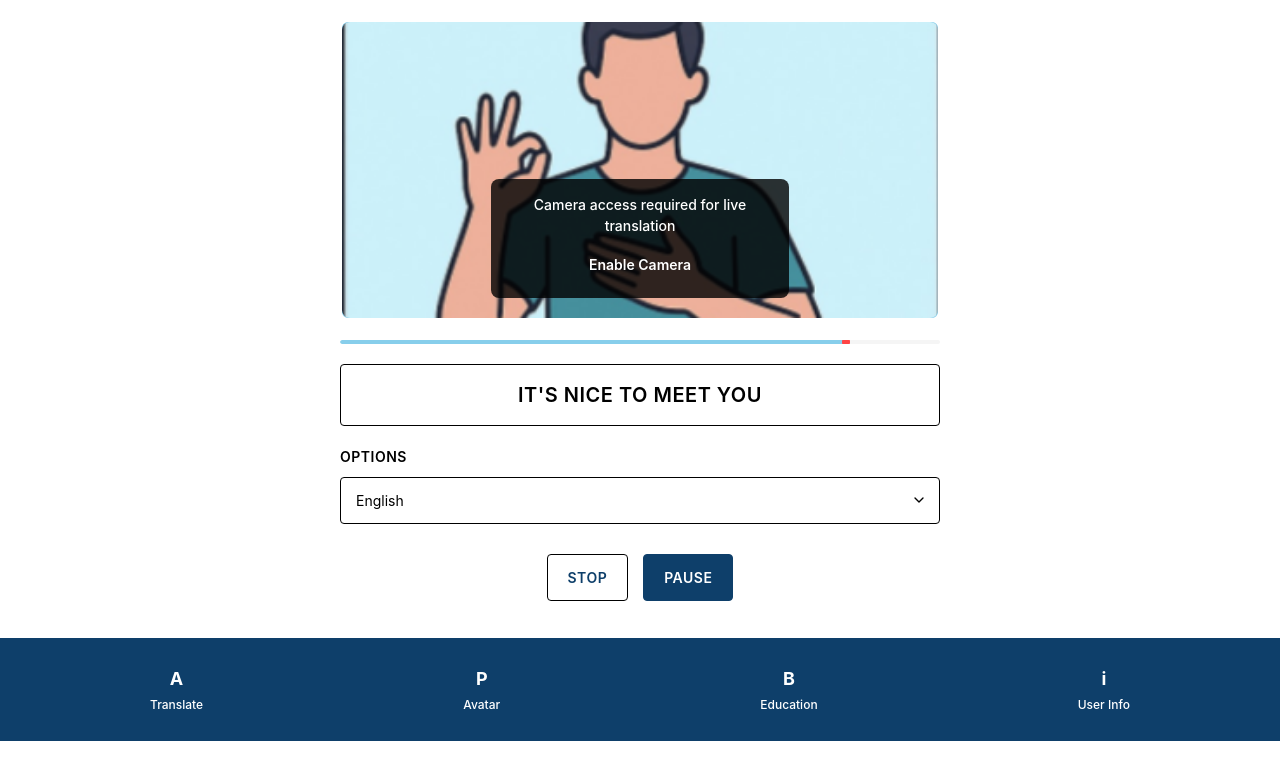
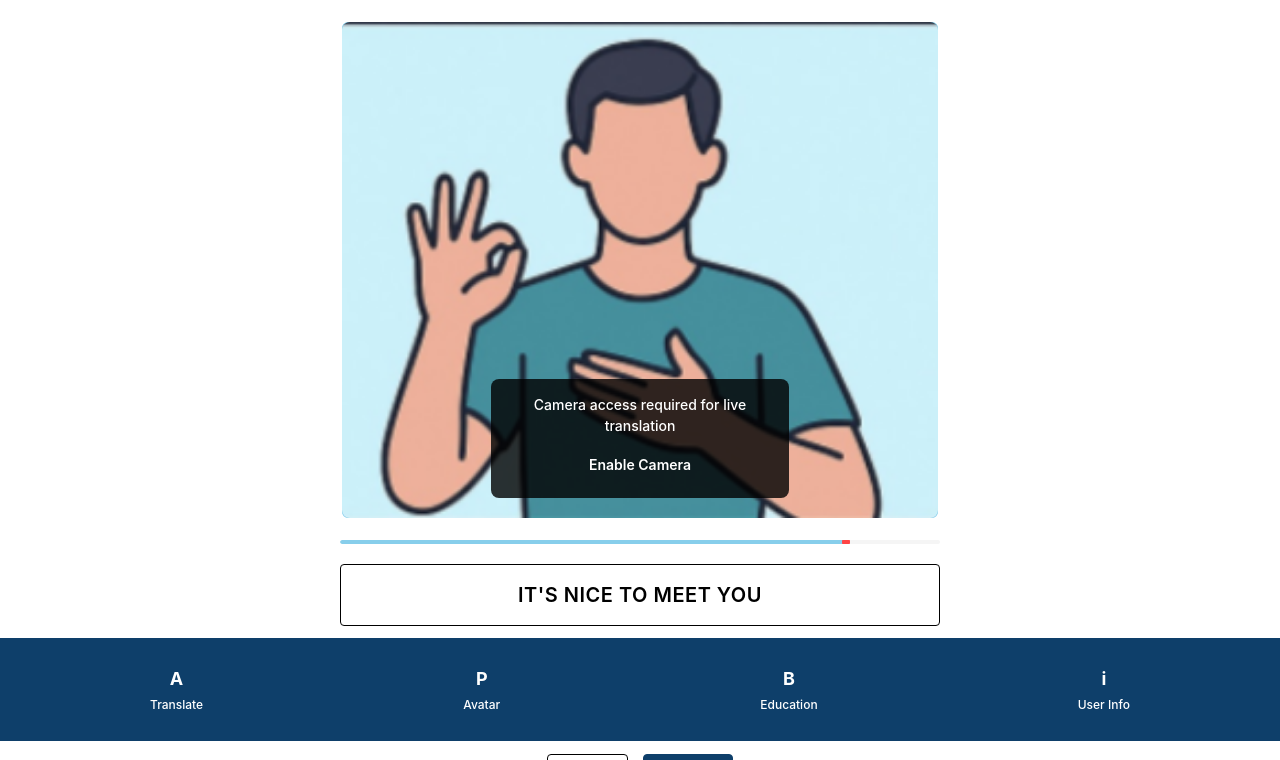
Before and after one commit to Boe6Eod7Nty/HandScribe, a PHP site: page / in a window 1280 px wide. Shown: the part 59-819 px from the top of the page. Run offline with PHP 8.4, Linux system fonts and the light colour scheme.

Commit message:
Increased video display height.

```diff
--- a/assets/css/styles.css
+++ b/assets/css/styles.css
@@ -95,7 +95,7 @@ body {
 /* Video Display */
 .video-display {
   width: 100%;
-  height: 200px;
+  height: 400px;
   border: 2px solid var(--white);
   border-radius: 8px;
   background-color: var(--light-blue);
@@ -409,7 +409,7 @@ body {
   }
 
   .video-display {
-    height: 300px;
+    height: 500px;
   }
 
   .translated-text {
```
